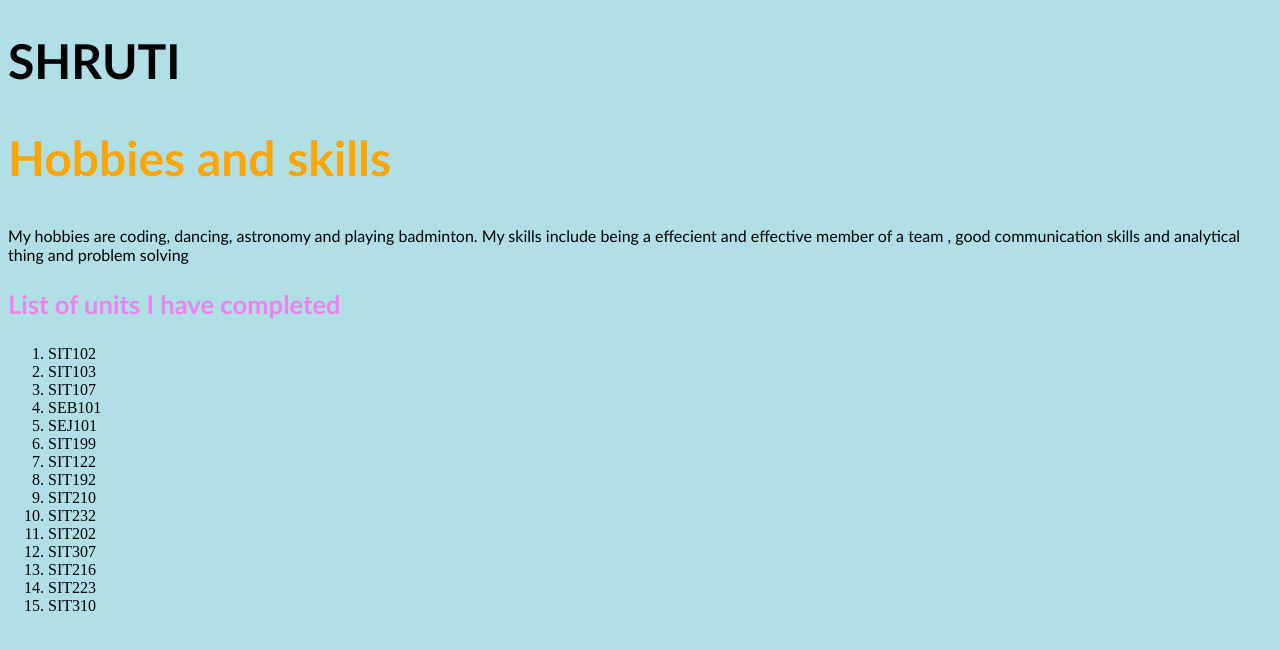
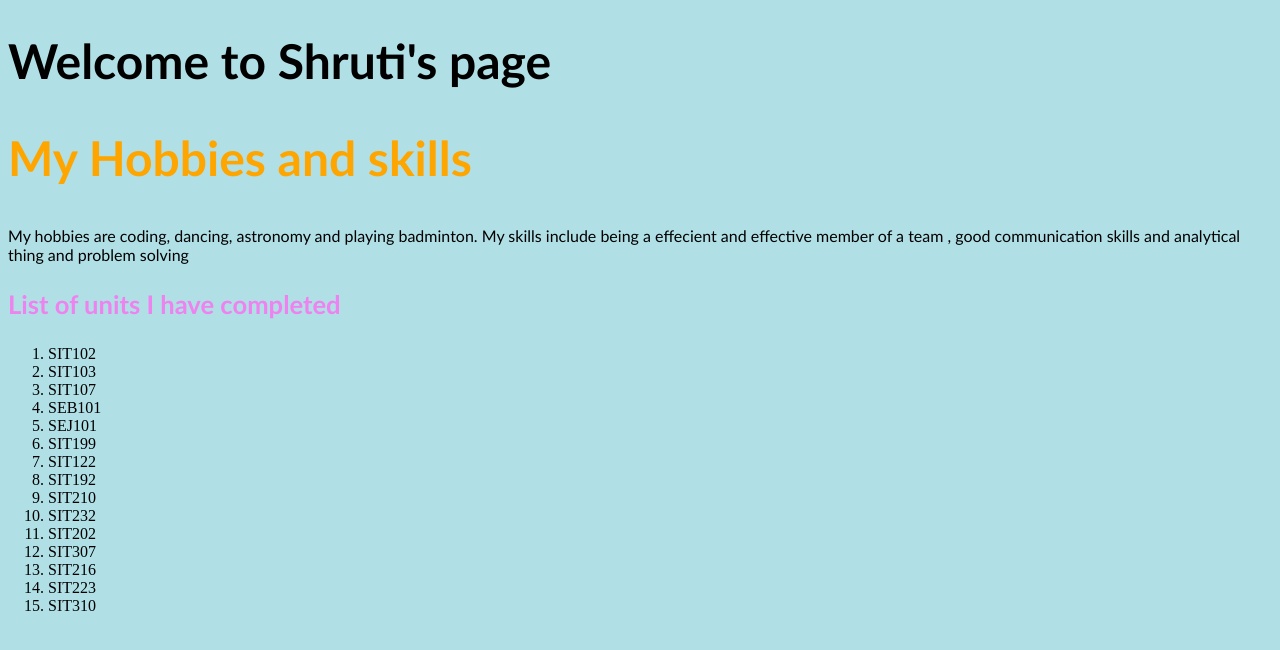
Before and after one commit to shrutic640/TrackMe, a plain HTML site: page about-me.html in a window 1280 px wide. Drawn offline with Linux system fonts and the light colour scheme.

Commit message:
LOOKS: Change text

```diff
--- a/about-me.html
+++ b/about-me.html
@@ -10,8 +10,8 @@ TrackMe application" />
  <link rel="stylesheet" href="style.css" />
  </head>
  <body>
- <h1>SHRUTI</h1>
- <h2>Hobbies and skills</h2>
+ <h1>Welcome to Shruti's page</h1>
+ <h2>My Hobbies and skills</h2>
  <p>
     My hobbies are coding, dancing, astronomy and playing badminton.
     My skills include being a effecient and effective member of a team ,
```
